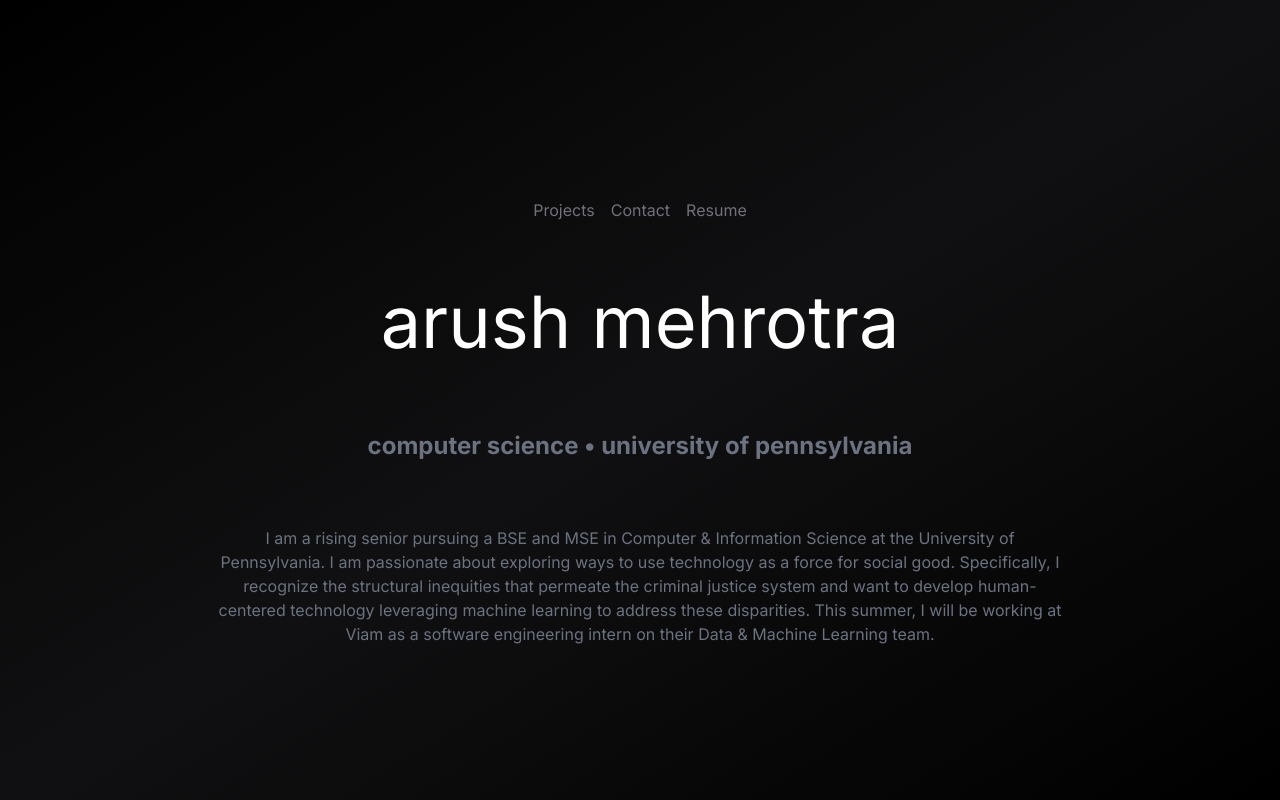
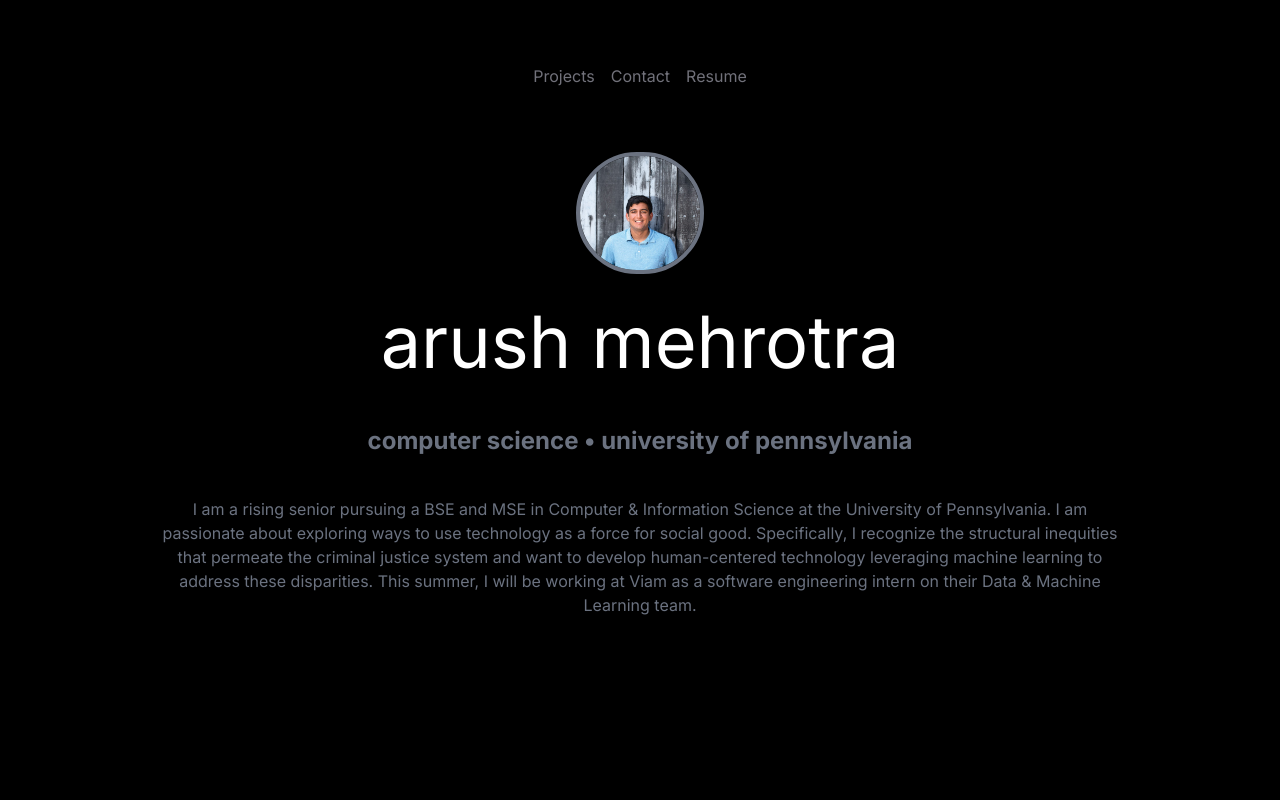
Before and after one commit to arush-mehrotra/portfolio, a Next.js app: page / in a window 1280 px wide. Built offline with nearby package versions, Linux system fonts and the light colour scheme.

Commit message:
added profile pic

```diff
--- a/app/page.tsx
+++ b/app/page.tsx
@@ -1,4 +1,6 @@
 import Link from "next/link";
+import Image from "next/image";
+import profilePic from "../public/profile.jpg";
 
 const navigation = [
 	{ name: "Projects", href: "/projects" },
@@ -8,7 +10,7 @@ const navigation = [
 
 export default function Home() {
   return (
-    <div className="flex flex-col items-center justify-center w-screen h-screen overflow-hidden bg-gradient-to-tl from-black via-zinc-600/20 to-black">
+    <div className="flex flex-col items-center justify-center w-screen to-black pb-16">
       <nav className="my-16 animate-fade-in">
 				<ul className="flex items-center justify-center gap-4">
 					{navigation.map((item) => (
@@ -22,15 +24,24 @@ export default function Home() {
 					))}
 				</ul>
 			</nav>
+		    <div className="mb-8">
+				<Image
+					src={profilePic}
+					alt="Profile"
+					width={128}
+					height={128}
+					className="rounded-full object-cover border-4 border-gray-500"
+				/>
+       	     </div>
       <h1 className="hover z-10 text-4xl sm:text-5xl md:text-6xl lg:text-7xl text-transparent duration-1000 bg-white cursor-default text-edge-outline animate-title font-display sm:text-6xl md:text-7xl whitespace-nowrap bg-clip-text ">
           arush mehrotra
 	  </h1>
-      <div className="my-16 text-center">
-        <h2 className="text-m sm:text-l md:text-xl lg:text-2xl font-bold text-gray-500/100 ">
+      <div className="my-10 max-w-[90%] text-center">
+        <h2 className="text-l sm:text-m md:text-xl lg:text-2xl font-bold text-gray-500/100 ">
 					computer science  •  university of pennsylvania
         </h2>
       </div>
-	  <div className="w-2/3 text-center mb-5">
+	  <div className="w-3/4 text-center">
         <p className="text-l sm:text-s md:text-m lg:text-l text-gray-500 ">
 		I am a rising senior pursuing a BSE and MSE in Computer & Information Science at the University of Pennsylvania. I am passionate about exploring ways to use technology as a force for social good. Specifically, I recognize the structural inequities that permeate the criminal justice system and want to develop human-centered technology leveraging machine learning to address these disparities. This summer, I will be working at Viam as a software engineering intern on their Data & Machine Learning team.
         </p>
```
Also changed, not shown: public/profile.jpg (added).
